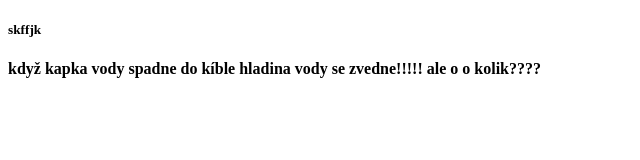
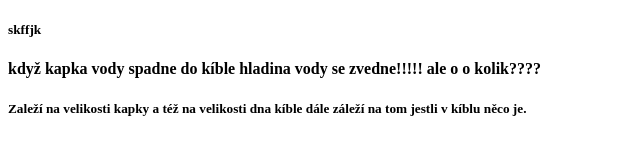
Before and after one commit to slidil1/main, a plain HTML site: page index.html in a window 1280 px wide. Shown: the whole page, without its empty margins (0-640 px from the left). Drawn offline with Linux system fonts and the light colour scheme.

Commit message:
Update index.html

```diff
--- a/index.html
+++ b/index.html
@@ -10,7 +10,7 @@
     </p>
     <strong>když kapka vody spadne do kíble hladina vody se zvedne!!!!!</strong>
   <strong>ale o o kolik????</strong>
-
+  <h5>Zaleží na velikosti kapky a též na velikosti dna kíble dále záleží na tom jestli v kíblu něco je.</h5>
   </body>
 
 
```
